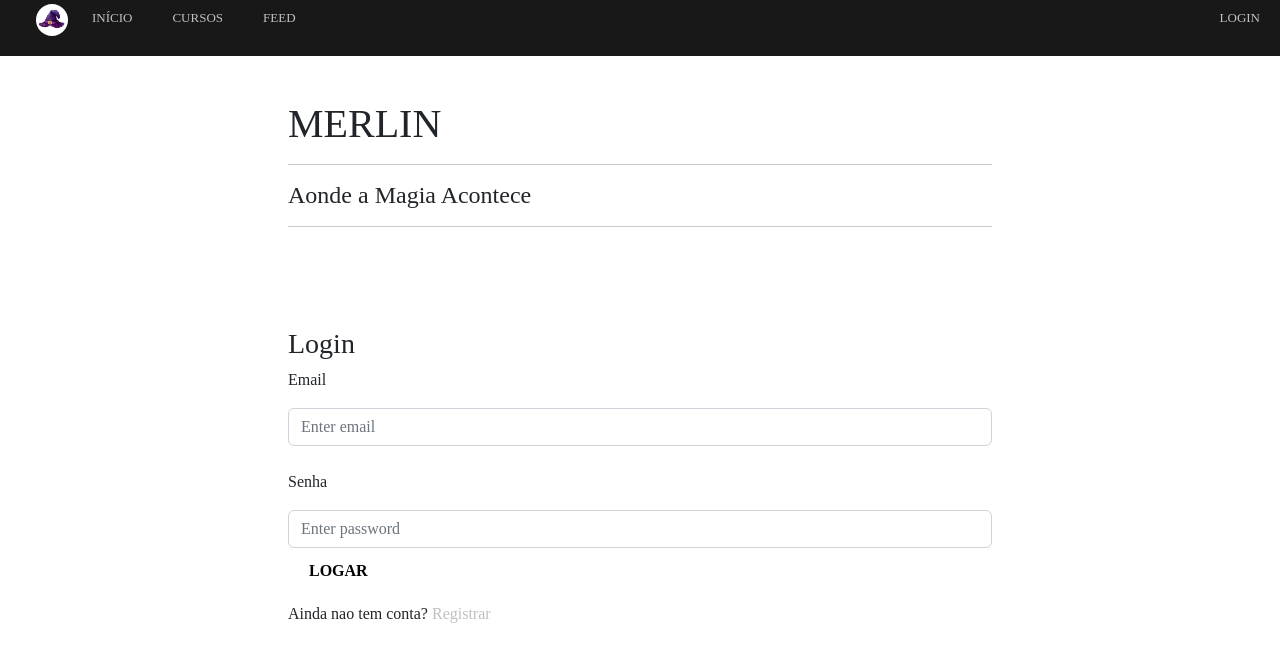
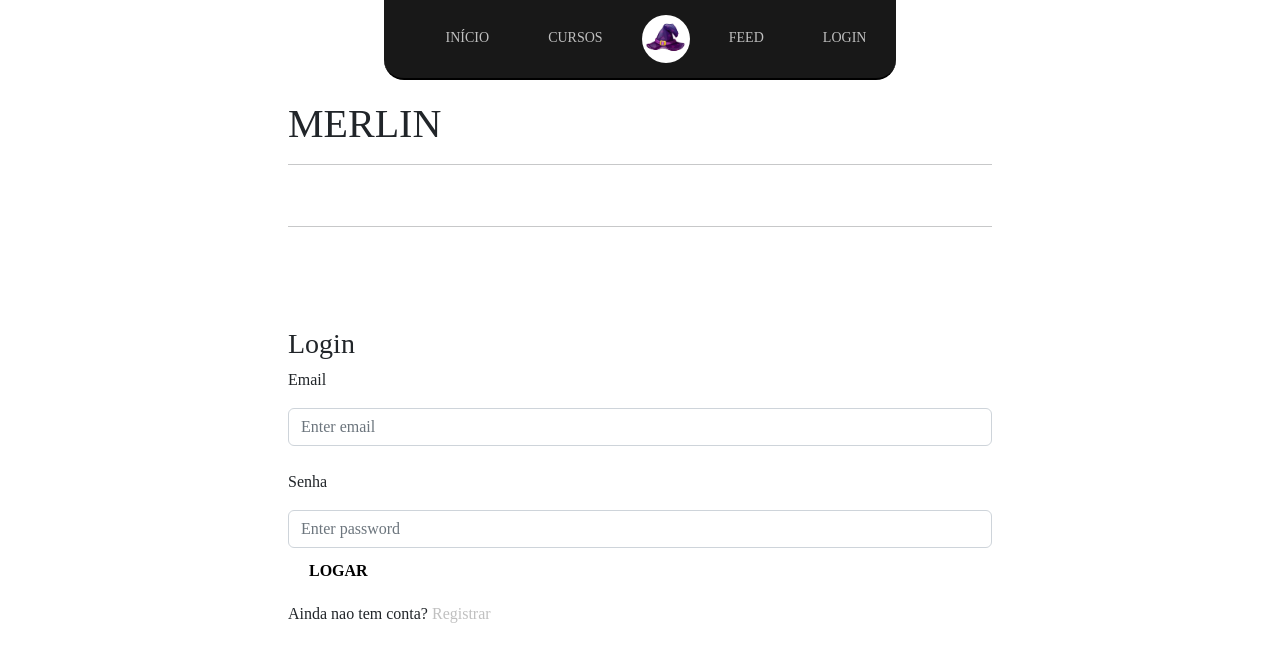
Before and after one commit to joohnyfranzen/Merlin, a React (Create React App) app in the folder client/: page /login in a window 1280 px wide. Shown: the top 662 px of the page. Built offline with nearby package versions, Linux system fonts and the light colour scheme; a web font is replaced by a local one; what pdfmake would draw is missing.

Commit message:
Css reworking before Login

```diff
--- a/client/src/App.css
+++ b/client/src/App.css
@@ -14,6 +14,29 @@
     background-repeat: no-repeat;
     height: 100vh;
 }
+.background {
+    background-image: url('../public/background.gif');
+    background-size: cover;
+    background-repeat: no-repeat;
+    height: 100vh;
+}
+#homepage-container-a {
+    background-color: black;
+
+    width: 42vw;
+    height: 18vh;
+    opacity: 80%;
+    border-radius: 10px;
+    display: grid;
+    align-items: center;
+    justify-content: center;
+}
+#homepage-container-a h2, h4{
+    color: rgba(255, 255, 255, 0.644);
+}
+#Futuro{
+    color: rgb(67, 65, 180);
+}
 .father {
     width: 100%;
     display: flex;
@@ -22,6 +45,7 @@
 .recent{
     width: 55vw;
     margin-top: 100px;
+
 }
 .button {
     width: 100%;
--- a/client/src/Components/Navbar/LoggedNavbar.js
+++ b/client/src/Components/Navbar/LoggedNavbar.js
@@ -15,25 +15,35 @@
       <nav>
         <div className="nav-1">
           <ul className="ul-1">
-            <Link to="/merlin">
+            <Link className="animar" to="/merlin">
               <img src="hat.jpg" alt="Witch Hat" />
             </Link>
             <li>
-              <Link to="/">INÍCIO</Link>
+              <Link className="animar" to="/">
+                INÍCIO
+              </Link>
             </li>
             <li>
-              <Link to="/cursos">CURSOS</Link>
+              <Link className="animar" to="/cursos">
+                CURSOS
+              </Link>
             </li>
             <li>
-              <Link to="/meuscursos">MEUS CURSOS</Link>
+              <Link className="animar" to="/meuscursos">
+                MEUS CURSOS
+              </Link>
             </li>
             <li>
-              <Link to="/feed">FEED</Link>
+              <Link className="animar" to="/feed">
+                FEED
+              </Link>
             </li>
           </ul>
           <ul className="ul-2">
             <li>
-              <Link to="/logout">SAIR</Link>
+              <Link className="animar" to="/logout">
+                SAIR
+              </Link>
             </li>
             <li>
               <button onClick={onClick} className="menu-button">
--- a/client/src/Components/Navbar/Navbar.css
+++ b/client/src/Components/Navbar/Navbar.css
@@ -1,7 +1,6 @@
 /* NAVBAR */
 nav{
     width: 100%;
-    background: rgb(24,24,24);
     position: fixed;
     top: 0;
 }
@@ -78,3 +77,56 @@
 }
 .menu li {
 }
+
+@keyframes change-screen {
+        0%   { margin-left: 0px; }
+        50%  { margin-left: 200px; }
+        100% { margin-left: 0px; }
+
+}
+
+/* NEW NAVBAR */
+
+.main-nav{
+    width: 100vw;
+    height: 10vh;
+    display: flex;
+    justify-content: center;
+}
+.navbar-unlogged {
+    width: 40%;
+    height: 100%;
+}
+.navbar-unlogged ul{
+    height: 100%;
+    display: flex;
+    justify-content: space-around;
+    align-items: center;
+}
+.ul-10 {
+    background-color: rgb(24,24,24);
+    border-bottom: 2px solid black;
+    border-end-end-radius: 20px;
+    border-end-start-radius: 20px;
+
+}
+.ul-10 img{
+    width: 48px;
+    border-radius: 30px;
+    transition: 0.3s;
+}
+#imagem-nav{
+     border-radius: 100px;
+}
+
+.ul-10 img:hover{
+    width: 55px;
+    border-radius: 40px;
+}
+.ul-10 a{
+    font-size: 14px;
+    transition: 0.3s;
+}
+.ul-10 a:hover{
+    font-size: 20px;
+}
--- a/client/src/Components/Navbar/UnloggedNavbar.js
+++ b/client/src/Components/Navbar/UnloggedNavbar.js
@@ -1,22 +1,31 @@
 import { Link } from "react-router-dom";
 import React from "react";
-import './Navbar.css';
+import "./Navbar.css";
 
 export default function Navbar() {
-    return (
-        <nav>
-            <div className="nav-1">
-                <ul className="ul-1">
-                    <Link to="/merlin"><img src="./hat.jpg" alt="Witch Hat"/></Link>
-                    <li><Link to="/">INÍCIO</Link></li>
-                    <li><Link to="/cursos">CURSOS</Link></li>
-                    <li><Link to="/feed">FEED</Link></li>
-                </ul>
-            <ul className="ul-2">
-                <li><Link to="/login">LOGIN</Link></li>
-            </ul>
-        </div>
+  return (
+    <nav className="main-nav">
+      <div className="navbar-unlogged">
+        <ul className="ul-10">
+          <li>
+            <Link to="/">INÍCIO</Link>
+          </li>
+          <li>
+            <Link to="/cursos">CURSOS</Link>
+          </li>
+          <div>
+            <Link to="/merlin" id="imagem-nav">
+              <img src="./hat.jpg" alt="Witch Hat" />
+            </Link>
+          </div>
+          <li>
+            <Link to="/feed">FEED</Link>
+          </li>
+          <li>
+            <Link to="/login">LOGIN</Link>
+          </li>
+        </ul>
+      </div>
     </nav>
-
-    )
+  );
 }
--- a/client/src/Screens/Curso/MeusCursos/MeusCursos.js
+++ b/client/src/Screens/Curso/MeusCursos/MeusCursos.js
@@ -30,7 +30,7 @@
   }, []);
   console.log(finalizados);
   return (
-    <div className="father">
+    <div className="father background">
       <div className="recent">
         <h3>Meus Cursos</h3>
         <div className="courses">
--- a/client/src/Screens/Home/Home.js
+++ b/client/src/Screens/Home/Home.js
@@ -18,6 +18,12 @@
   return (
     <div className="father" id="homepage">
       <div className="recent">
+        <div id="homepage-container-a">
+          <h2>
+            O <span id="Futuro">Futuro</span> já está chegando!
+          </h2>
+          <h4>Por quanto tempo pretende ficar esperando?</h4>
+        </div>
         <div className="courses"></div>
       </div>
     </div>
--- a/client/src/Screens/Merlin/Merlin.css
+++ b/client/src/Screens/Merlin/Merlin.css
@@ -5,7 +5,7 @@
 }
 .merlin{
     height: 100vh;
-    margin-top: 70px;
+    margin-top: 49px;
     width: 100vw;
     display: flex;
     justify-content: center;
```
Also changed, not shown: 1 other file (tests, documents, lock files or other folders).
